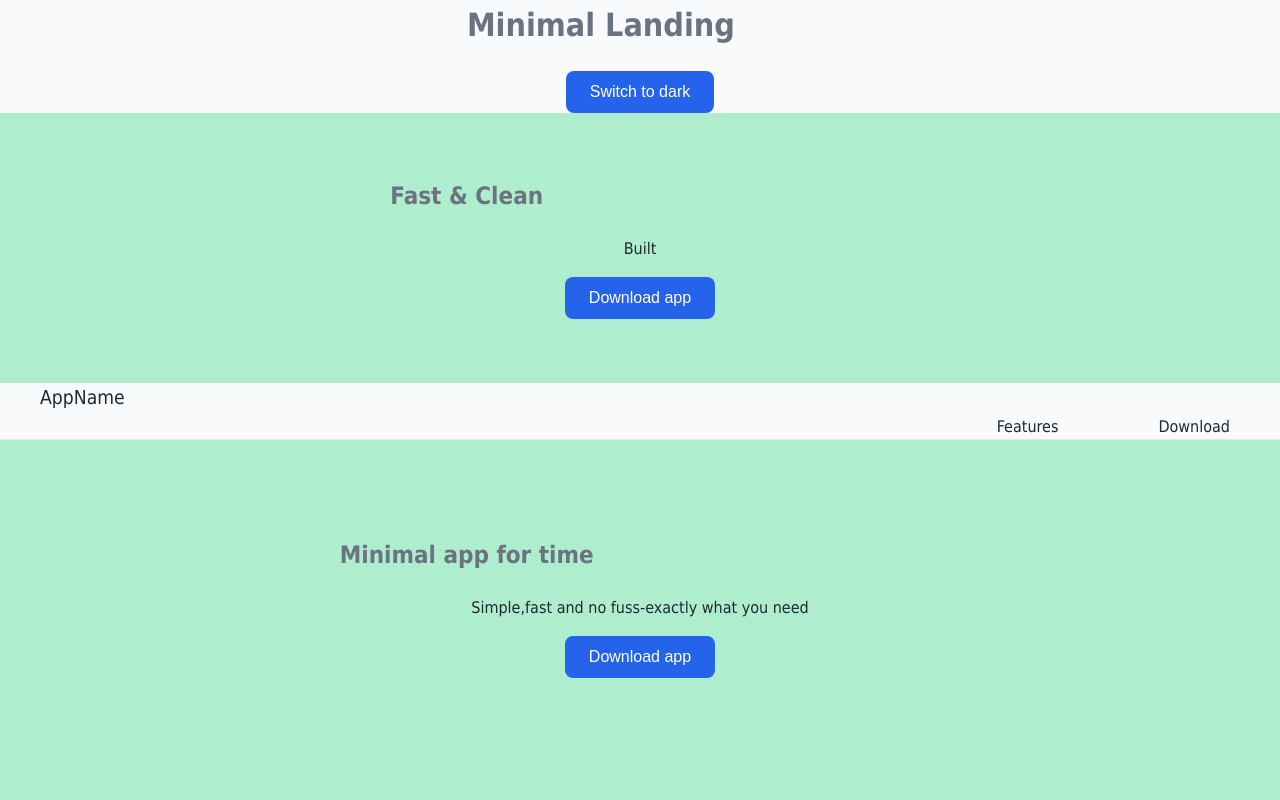
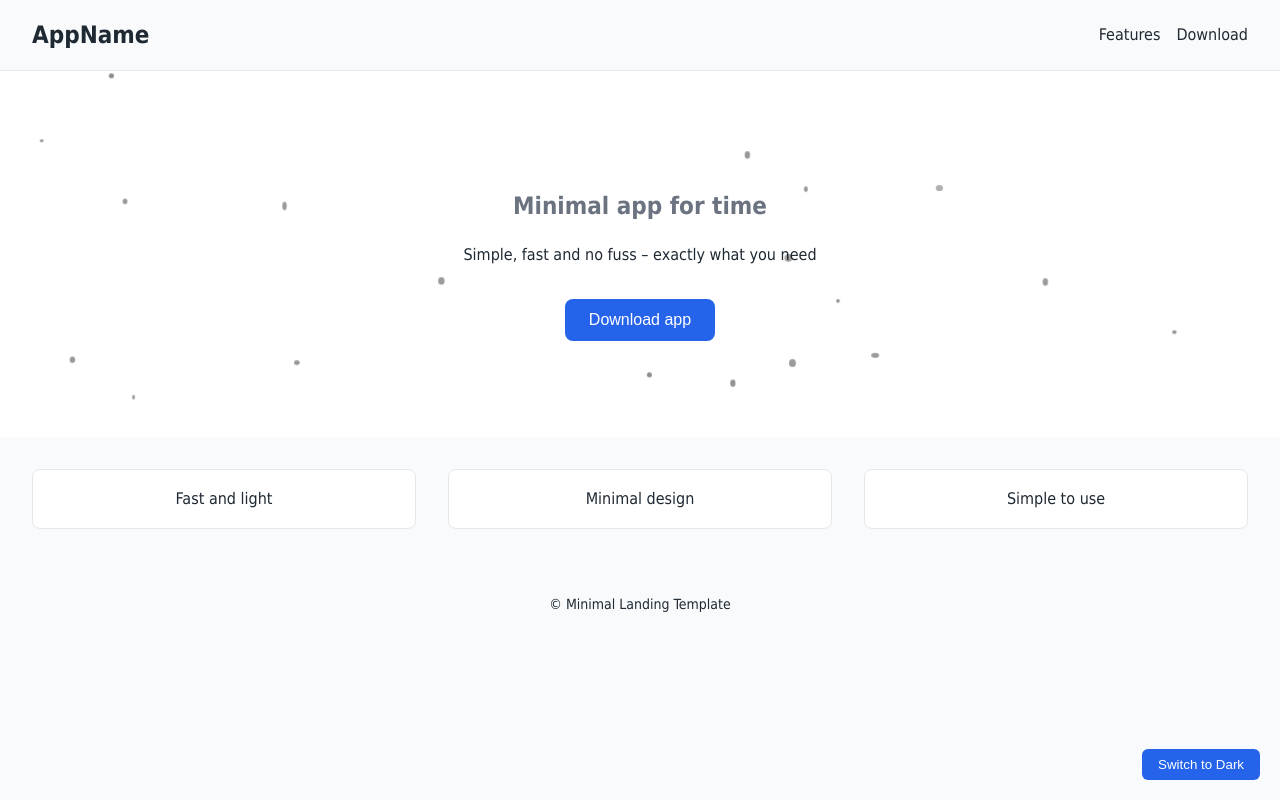
Before and after one commit to Aylishakeri19/minimal-react-landing, a React (Vite) app: page / in a window 1280 px wide. Shown: the top 800 px of the page. Built offline with nearby package versions, Linux system fonts and the light colour scheme.

Commit message:
Initial commit - Minimal Landing React Template

```diff
--- a/index.html
+++ b/index.html
@@ -4,7 +4,7 @@
     <meta charset="UTF-8" />
     <link rel="icon" type="image/svg+xml" href="/vite.svg" />
     <meta name="viewport" content="width=device-width, initial-scale=1.0" />
-    <title>my-app</title>
+    <title>minimal-landing</title>
   </head>
   <body>
     <div id="root"></div>
--- a/src/App.jsx
+++ b/src/App.jsx
@@ -1,39 +1,30 @@
-import React, { useState } from 'react';
+import React, { useState, useEffect } from 'react';
 import Header from './components/Header';
 import Hero from './components/Hero';
 import Features from './components/Features';
 import Footer from './components/Footer';
+import './styles.css';
 
 function App() {
-  const [theme,setTheme] = useState('light');
+  const [theme, setTheme] = useState('light');
+
+  useEffect(() => {
+    document.documentElement.setAttribute('data-theme', theme);
+  }, [theme]);
+
   const toggleTheme = () => {
-    const themeLink = document.getElementById('theme-link');
-    if (theme === 'light'){
-      themeLink.href = '/src/themes/dark.css';
-      setTheme('dark');
-    } else {
-      themeLink.href = '/src/themes/light.css';
-         setTheme('light');
-    }
+    setTheme(theme === 'light' ? 'dark' : 'light');
   };
+
   return (
     <div>
-      <header className='container'>
-         <h1>Minimal Landing</h1>
-         <button onClick={toggleTheme}>
-          {theme === 'light' ? 'Switch to dark':'Switch to Light'}
-         </button>
-      </header>
-      <section className='hero-container'>
-        <h2>Fast & Clean</h2>
-        <p>Built </p>
-        <button>Download app</button>
-      </section>
       <Header />
       <Hero />
       <Features />
       <Footer />
-
+      <button className="toggle-theme" onClick={toggleTheme}>
+        {theme === 'light' ? 'Switch to Dark' : 'Switch to Light'}
+      </button>
     </div>
   );
 }
--- a/src/components/Hero.jsx
+++ b/src/components/Hero.jsx
@@ -1,13 +1,25 @@
 import React from 'react';
 
 export default function Hero() {
-    return (
-        <section className="hero">
-            <h1>Minimal app for time</h1>
-            <p>Simple,fast and no fuss-exactly what you need</p>
-            <button> Download app</button>
-        </section>
-    )
+  const particles = Array.from({ length: 20 }); // 20 ذره
 
-
+  return (
+    <section className="hero">
+      <div className="particles">
+        {particles.map((_, i) => (
+          <span key={i} style={{
+            top: `${Math.random() * 100}%`,
+            left: `${Math.random() * 100}%`,
+            width: `${Math.random() * 5 + 3}px`,
+            height: `${Math.random() * 5 + 3}px`,
+            animationDuration: `${Math.random() * 8 + 5}s`,
+            animationDelay: `${Math.random() * 5}s`
+          }}></span>
+        ))}
+      </div>
+      <h1>Minimal app for time</h1>
+      <p>Simple, fast and no fuss – exactly what you need</p>
+      <button>Download app</button>
+    </section>
+  );
 }
--- a/src/main.jsx
+++ b/src/main.jsx
@@ -1,14 +1,10 @@
 import React from 'react';
-import ReactDOM from 'react-dom/client'
-import App from './App.jsx'
-
-import './themes/dark.css'
-import './styles.css'
-
+import ReactDOM from 'react-dom/client';
+import App from './App.jsx';
+import './styles.css';  // فقط یک فایل استایل کافی است
 
 ReactDOM.createRoot(document.getElementById('root')).render(
-  <>
-  <link id='theme-link' rel="stylesheet" href='/src/themes/light.css'/>
-  <App />
-  </>
+  <React.StrictMode>
+    <App />
+  </React.StrictMode>
 );
--- a/src/styles.css
+++ b/src/styles.css
@@ -1,64 +1,79 @@
-*,*::before,*::after {
+/* ================== تم روشن و تاریک ================== */
+:root[data-theme='light'] {
+  --bg: #f9fafb;
+  --surface: #ffffff;
+  --text: #1f2933;
+  --muted: #6b7280;
+  --primary: #2563eb;
+  --border: #e5e7eb;
+  --particle-color: rgba(0,0,0,0.7);
+}
+
+:root[data-theme='dark'] {
+  --bg: #0f172a;
+  --surface: #020617;
+  --text: #e5e7eb;
+  --muted: #94a3b8;
+  --primary: #38bdf8;
+  --border: #1e293b;
+  --particle-color: rgba(255,255,255,0.7);
+}
+
+/* ================== ریست و پایه ================== */
+*, *::before, *::after {
   box-sizing: border-box;
 }
+
 body {
   margin: 0;
-    font-family:Tahoma, sans-serif;
+  font-family: Tahoma, sans-serif;
   background: var(--bg);
   color: var(--text);
   line-height: 1.6;
-
 }
 
-/* Layout */
-
-.header nav {
-    text-align: right;
+/* ================== Header ================== */
+.header {
+  display: flex;
+  justify-content: space-between;
+  align-items: center;
+  padding: 1rem 2rem;
   background: var(--bg);
   border-bottom: 1px solid var(--border);
-    padding: auto;
+}
 
+.header .logo {
+  font-size: 1.5rem;
+  font-weight: bold;
+  margin: 0;
 }
-.header a {
 
+.header nav a {
   text-decoration: none;
   color: var(--text);
-   margin: 50px;
-
-}
-.logo{
-    font-size: 1.2rem;
-    margin: 20px;
-    padding: 20px;
-
-}
-.container{
-    text-align: center;
-}
-.hero-container{
-    text-align: center;
+  margin-left: 1rem;
 }
 
-section {
+/* ================== Hero ================== */
+.hero {
+  text-align: center;
+  padding: 6rem 1rem;
   background: var(--surface);
-    padding: 4rem 1rem;
 }
 
-/* Typography */
-
-h1,h2,h3 {
-    margin: 0 0 1.25rem;
+.hero h1 {
+  margin-bottom: 1rem;
   color: var(--muted);
-    max-width: 60ch;
 }
 
-/* Buttons */
+.hero p {
+  margin-bottom: 2rem;
+}
 
-button {
-    appearance: none;
+.hero button {
+  background-color: var(--primary);
+  color: #fff;
   border: none;
-    background: var(--primary);
-    color: white;
   padding: 0.75rem 1.5rem;
   border-radius: 8px;
   font-size: 1rem;
@@ -66,22 +81,106 @@ button {
   transition: opacity 0.2s ease;
 }
 
-button:hover {
+.hero button:hover {
   opacity: 0.9;
 }
 
-.hero {
-    text-align: center;
-    padding: 6rem 1rem;
+/* ================== Features ================== */
+.features {
+  display: grid;
+  grid-template-columns: repeat(auto-fit, minmax(220px, 1fr));
+  gap: 2rem;
+  padding: 2rem;
 }
 
-.features {
-    display: grid;
-    grid-template-columns: repeat(auto-fit,minmax(220px,1fr));
-    gap: 2rem;
+.box {
+  background: var(--surface);
+  border: 1px solid var(--border);
+  padding: 1rem;
+  border-radius: 0.5rem;
+  text-align: center;
+  color: var(--text);
 }
 
+/* ================== Footer ================== */
 .footer p {
   text-align: center;
   font-size: 0.875rem;
+  margin: 2rem 0 0 0;
 }
+
+/* ================== دکمه Toggle Theme ================== */
+.toggle-theme {
+  position: fixed;
+  bottom: 20px;
+  right: 20px;
+  padding: 0.5rem 1rem;
+  border-radius: 0.375rem;
+  border: none;
+  background-color: var(--primary);
+  color: #fff;
+  cursor: pointer;
+  transition: opacity 0.3s;
+}
+
+.toggle-theme:hover {
+  opacity: 0.9;
+}
+.hero {
+  position: relative;
+  overflow: hidden;
+}
+
+.particles span {
+  position: absolute;
+  border-radius: 50%;
+  background: var(--particle-color);
+  animation: float 10s linear infinite;
+}
+
+@keyframes float {
+  0%   { transform: translate(0,0); opacity: 0.7; }
+  25%  { transform: translate(30px, -20px) scale(1.1); opacity: 0.5; }
+  50%  { transform: translate(-20px, 30px) scale(0.9); opacity: 0.6; }
+  75%  { transform: translate(25px, 10px) scale(1.05); opacity: 0.4; }
+  100% { transform: translate(0,0); opacity: 0.7; }
+}
+@media (max-width: 768px) {
+  .hero {
+    padding: 4rem 1rem;
+  }
+
+  .hero h1 {
+    font-size: 1.5rem;
+  }
+
+  .hero p {
+    font-size: 1rem;
+  }
+}
+@media (max-width: 768px) {
+  .features {
+    padding: 1rem;
+    gap: 1rem;
+  }
+}
+@media (max-width: 768px) {
+  .header {
+    flex-direction: column;
+    align-items: center;
+  }
+
+  .header nav {
+    margin-top: 0.5rem;
+  }
+
+  .header nav a {
+    margin: 0 0.5rem;
+  }
+}
+@media (max-width: 768px) {
+  button {
+    padding: 0.6rem 1.2rem;
+    font-size: 0.9rem;
+  }
+}
--- a/src/themes/dark.css
+++ /dev/null
@@ -1,8 +0,0 @@
-:root {
-    --bg:#0f172a;
-    --surface:#020617;
-    --text:#e5e7eb;
-    --muted:#94a3b8;
-    --primary:#38bdf8;
-    --border:#1e293b;
-}
--- a/src/themes/light.css
+++ /dev/null
@@ -1,8 +0,0 @@
-:root {
-    --bg:#f9fafb;
-    --surface:#aeeece;
-    --text:#1f2933;
-    --muted:#6b7280;
-    --primary:#2563eb;
-    --border:#e5e7eb;
-}
```
Also changed, not shown: license.txt, src/assets/hero-toggle.gif (added), 1 other file (tests, documents, lock files or other folders). Lines whose indentation alone changed are shown as unchanged.
